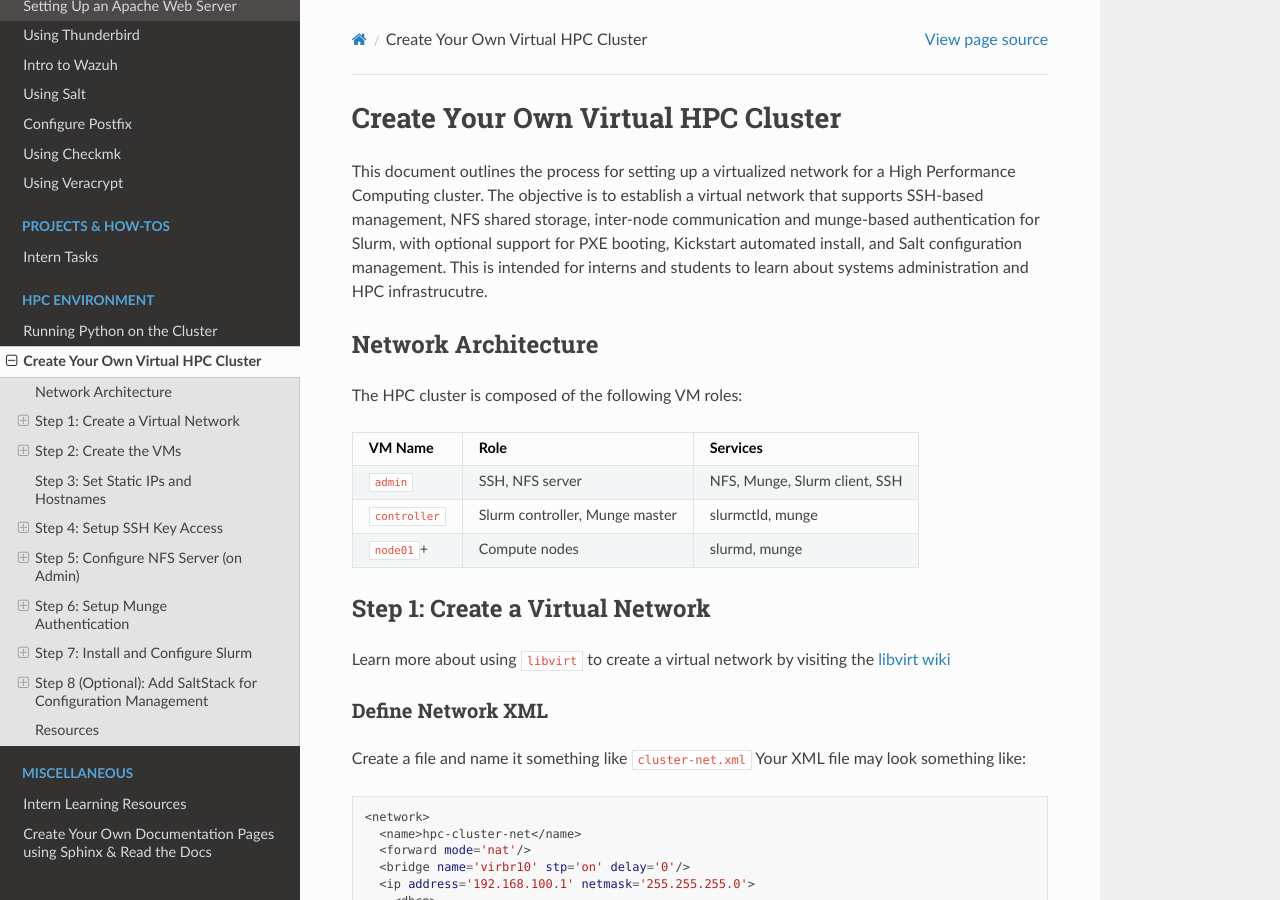
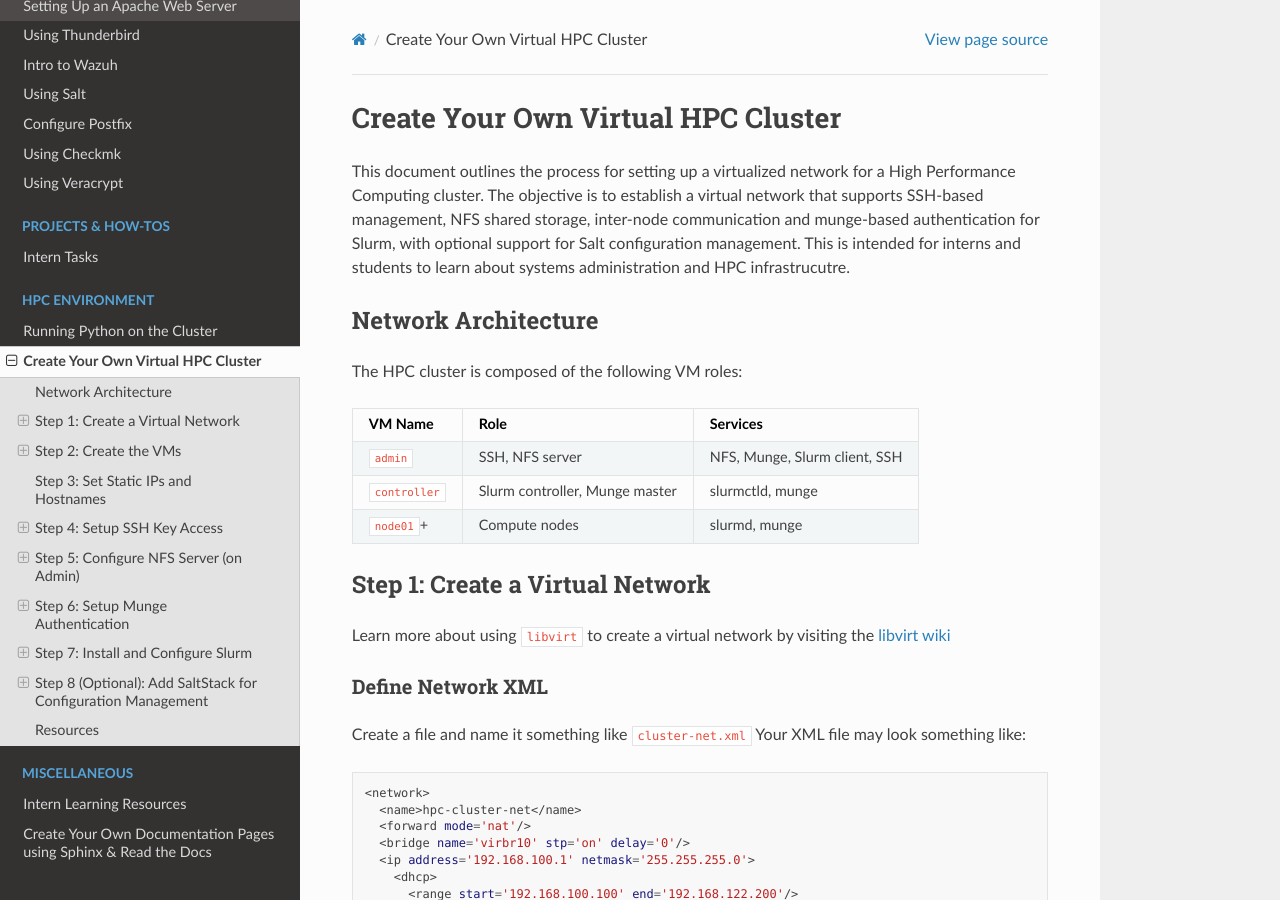
Before and after one commit to TechSquareInc/intern-playbook, a Sphinx documentation site: the page built from docs/source/cluster/vm-hpc-cluster.md, in a window 1280 px wide and 900 px high. Built offline with Sphinx 7.4.7 and the Read the Docs theme 3.1.0, drawn with Linux system fonts in a browser that asks for light colours; some of the changed text lies outside the part shown.

Commit message:
fix typo, remove intro phrasing that includes pxe/kickstart (these steps are not yet addressed), and shift pxe/kickstart resource links to bottom of the list to avoid confusion

````diff
--- a/docs/source/cluster/vm-hpc-cluster.md
+++ b/docs/source/cluster/vm-hpc-cluster.md
@@ -1,6 +1,6 @@
 # Create Your Own Virtual HPC Cluster
 
-This document outlines the process for setting up a virtualized network for a High Performance Computing cluster. The objective is to establish a virtual network that supports SSH-based management, NFS shared storage, inter-node communication and munge-based authentication for Slurm, with optional support for PXE booting, Kickstart automated install, and Salt configuration management. This is intended for interns and students to learn about systems administration and HPC infrastrucutre.
+This document outlines the process for setting up a virtualized network for a High Performance Computing cluster. The objective is to establish a virtual network that supports SSH-based management, NFS shared storage, inter-node communication and munge-based authentication for Slurm, with optional support for Salt configuration management. This is intended for interns and students to learn about systems administration and HPC infrastrucutre.
 
 ## Network Architecture
 The HPC cluster is composed of the following VM roles:
@@ -300,7 +300,7 @@ srun hostname
 ```
 ## Step 8 (Optional): Add SaltStack for Configuration Management
 
-### Download and install Salt Bootstrap
+### Download and Install Salt Bootstrap
 
 On the Master (Admin Node):
 ```bash
@@ -351,9 +351,9 @@ sudo salt '*' test.ping
 - [Slurm Documentation](https://slurm.schedmd.com/quickstart_admin.html#quick_start)
 - [Ubuntu Server Docs](https://documentation.ubuntu.com/server/)
 - [Libvirt Networking](https://wiki.libvirt.org/VirtualNetworking.html)
-- [PXELINUX/SYSLINUX](https://wiki.syslinux.org/wiki/index.php?title=PXELINUX)
-- [Kickstart Installation](https://docs.redhat.com/en/documentation/red_hat_enterprise_linux/7/html/installation_guide/sect-kickstart-howto)
 - [Munge Installation](https://github.com/dun/munge/wiki/Installation-Guide)
 - [dnsmasq Docs](https://thekelleys.org.uk/dnsmasq/doc.html)
 - [Bootstap Salt](https://github.com/saltstack/salt-bootstrap/blob/develop/README.rst#install-using-curl)
 - [Configure Salt](https://docs.saltproject.io/salt/install-guide/en/latest/topics/configure-master-minion.html)
+- [Kickstart Installation](https://docs.redhat.com/en/documentation/red_hat_enterprise_linux/7/html/installation_guide/sect-kickstart-howto)
+- [PXELINUX/SYSLINUX](https://wiki.syslinux.org/wiki/index.php?title=PXELINUX)
````
